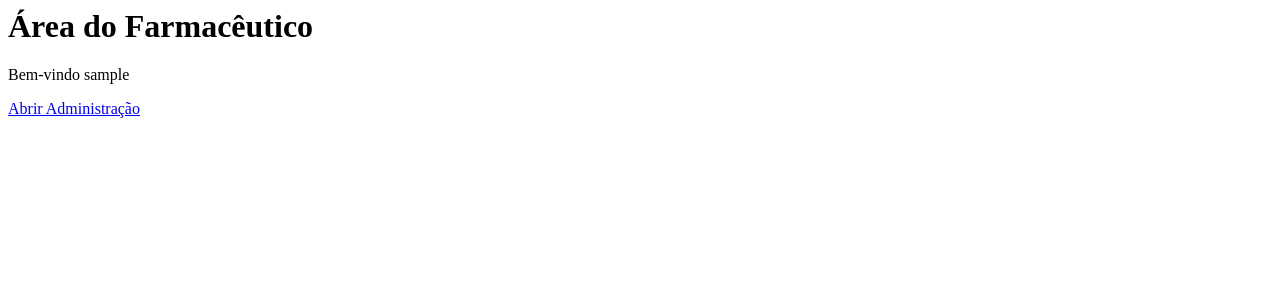
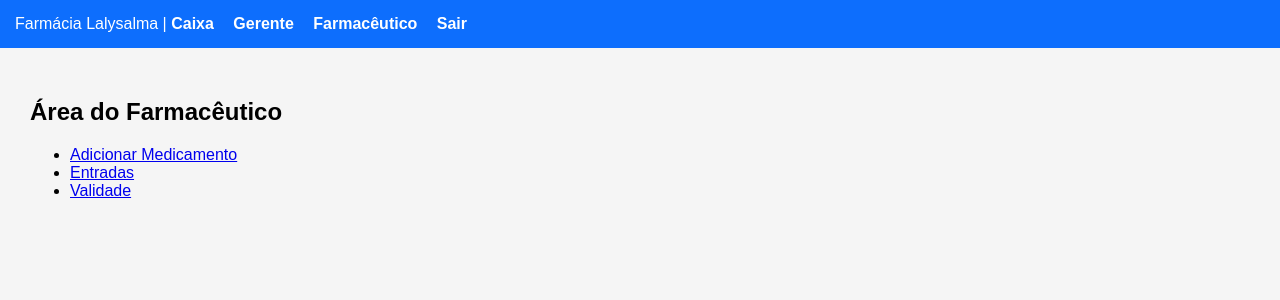
Before and after one commit to farmacialalysalma01-lang/farmacia-lalysalma, a Django app: page /farmaceutico/ in a window 1280 px wide. Shown: the top 300 px of the page. Run offline with Django 4.2, Linux system fonts and the light colour scheme; the visitor is signed in with stand-in values (Sample User, id 1).

Commit message:
Update farmaceutico.html

```diff
--- a/farmacia/templates/farmaceutico.html
+++ b/farmacia/templates/farmaceutico.html
@@ -1,3 +1,12 @@
-<h1>Área do Farmacêutico</h1>
-<p>Bem-vindo {{ request.user.username }}</p>
-<a href="/admin/">Abrir Administração</a>
+{% extends 'base.html' %}
+{% block content %}
+
+<h2>Área do Farmacêutico</h2>
+
+<ul>
+    <li><a href="#">Adicionar Medicamento</a></li>
+    <li><a href="#">Entradas</a></li>
+    <li><a href="#">Validade</a></li>
+</ul>
+
+{% endblock %}
```
